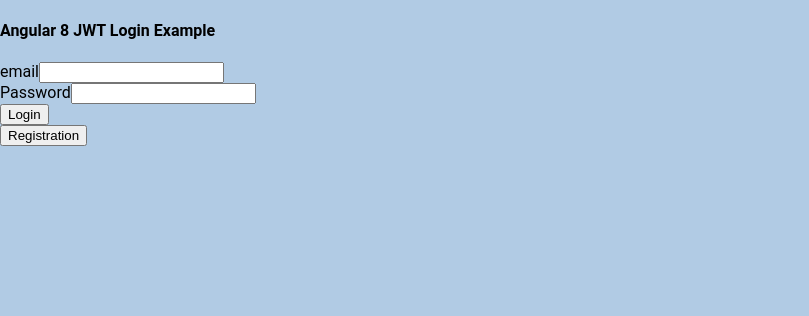
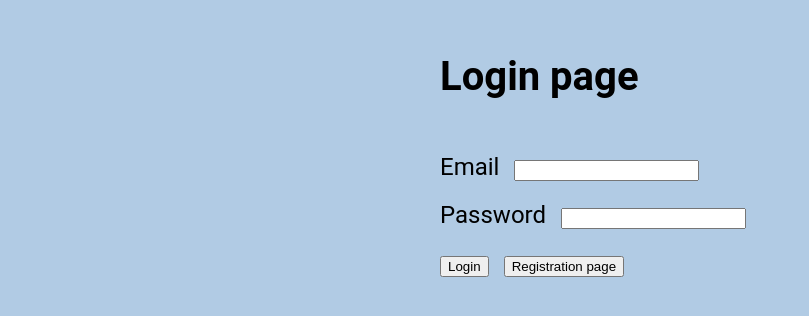
Before and after one commit to slepera/angular-jwt-authentication, an Angular app: page /login in a window 1280 px wide. Shown: the top 316 px of the page, without its empty margins (0-809 px from the left). Built offline with nearby package versions, Linux system fonts and the light colour scheme.

Commit message:
modified login page layout

```diff
--- a/src/app/login/login.component.css
+++ b/src/app/login/login.component.css
@@ -0,0 +1,25 @@
+.card{
+    margin-left: auto;
+    margin-right: auto;
+    width: 25em;
+}
+
+.card-header{
+    font-size: 250%;
+}
+
+.card-body{
+    margin-left: auto;
+    margin-right: auto;
+    width: 20em;
+    font-size: 150%;
+}
+
+.form-control{
+    margin-bottom:20px;
+    margin-left: 15px;
+}
+
+.btn-primary{
+    margin-right: 15px;
+}
--- a/src/app/login/login.component.html
+++ b/src/app/login/login.component.html
@@ -1,10 +1,10 @@
 <div class="col-md-6 offset-md-3 mt-5">
     <div class="card">
-        <h4 class="card-header">Angular 8 JWT Login Example</h4>
+        <h4 class="card-header">Login page</h4>
         <div class="card-body">
             <form [formGroup]="loginForm" (ngSubmit)="onSubmit()">
                 <div class="form-group">
-                    <label for="email">email</label>
+                    <label for="email">Email</label>
                     <input type="text" formControlName="email" class="form-control" [ngClass]="{ 'is-invalid': submitted && f.email.errors }" />
                     <div *ngIf="submitted && f.email.errors" class="invalid-feedback">
                         <div *ngIf="f.email.errors.required">email is required</div>
@@ -21,12 +21,13 @@
                     <span *ngIf="loading" class="spinner-border spinner-border-sm mr-1"></span>
                     Login
                 </button>
+                <button [disabled]="loading" class="btn btn-primary" [routerLink]="['/register']">
+                    <span *ngIf="loading" class="spinner-border spinner-border-sm mr-1"></span>
+                    Registration page
+                </button>
                 <div *ngIf="error" class="alert alert-danger mt-3 mb-0">{{error}}</div>
             </form>
-            <button [disabled]="loading" class="btn btn-primary" [routerLink]="['/register']">
-                <span *ngIf="loading" class="spinner-border spinner-border-sm mr-1"></span>
-                Registration
-            </button>
+
         </div>
     </div>
 </div>
--- a/src/app/login/login.component.ts
+++ b/src/app/login/login.component.ts
@@ -5,7 +5,10 @@ import { first } from 'rxjs/operators';
 
 import { AuthenticationService } from '../_services/authentication.service';
 
-@Component({ templateUrl: 'login.component.html' })
+@Component({
+    styleUrls: ['login.component.css'],
+    templateUrl: 'login.component.html'
+})
 export class LoginComponent implements OnInit {
     loginForm: FormGroup;
     loading = false;
--- a/src/app/register/register.component.html
+++ b/src/app/register/register.component.html
@@ -1,6 +1,6 @@
 <div class="col-md-6 offset-md-3 mt-5">
     <div class="card">
-        <h4 class="card-header">Angular 8 JWT Login Example</h4>
+        <h4 class="card-header">Registration page</h4>
         <div class="card-body">
             <form [formGroup]="registerForm" (ngSubmit)="onSubmit()">
                 <div class="form-group">
--- a/src/app/register/register.component.ts
+++ b/src/app/register/register.component.ts
@@ -5,7 +5,10 @@ import { first } from 'rxjs/operators';
 
 import { AuthenticationService } from '../_services/authentication.service';
 
-@Component({ templateUrl: 'register.component.html' })
+@Component({
+    styleUrls: ['../login/login.component.css'],
+    templateUrl: 'register.component.html'
+})
 export class RegisterComponent implements OnInit {
     registerForm: FormGroup;
     loading = false;
```
